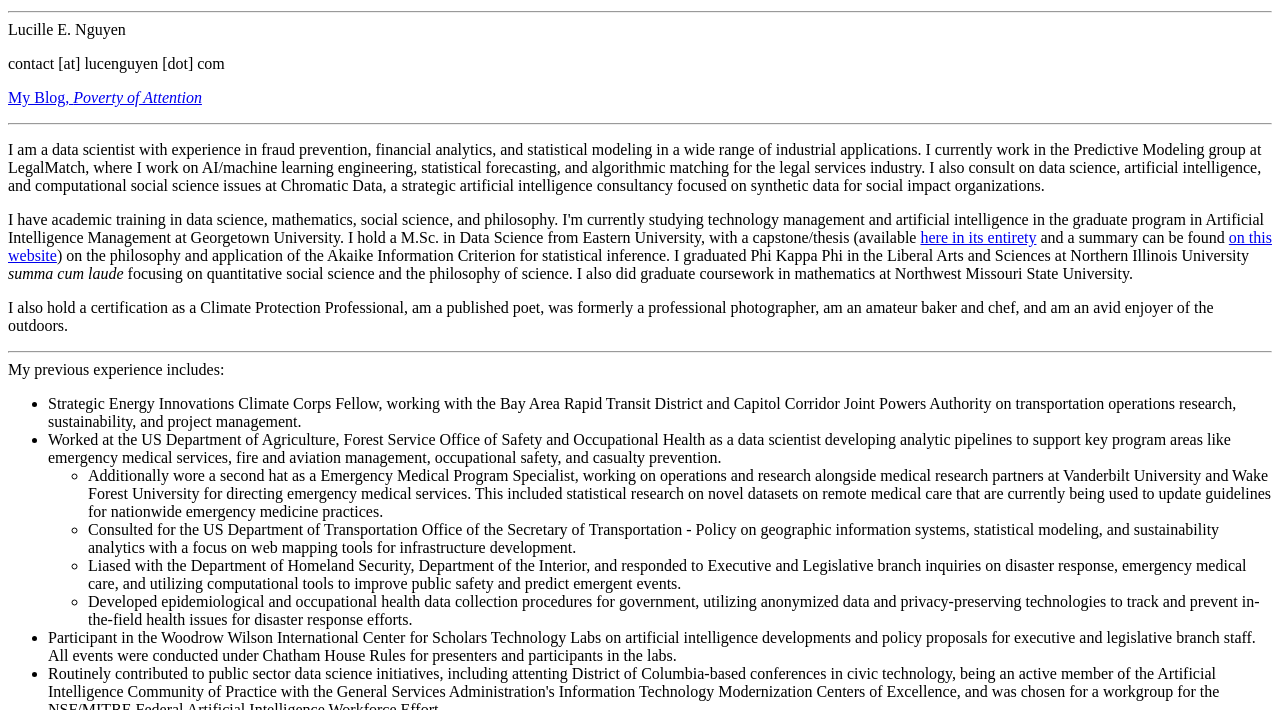
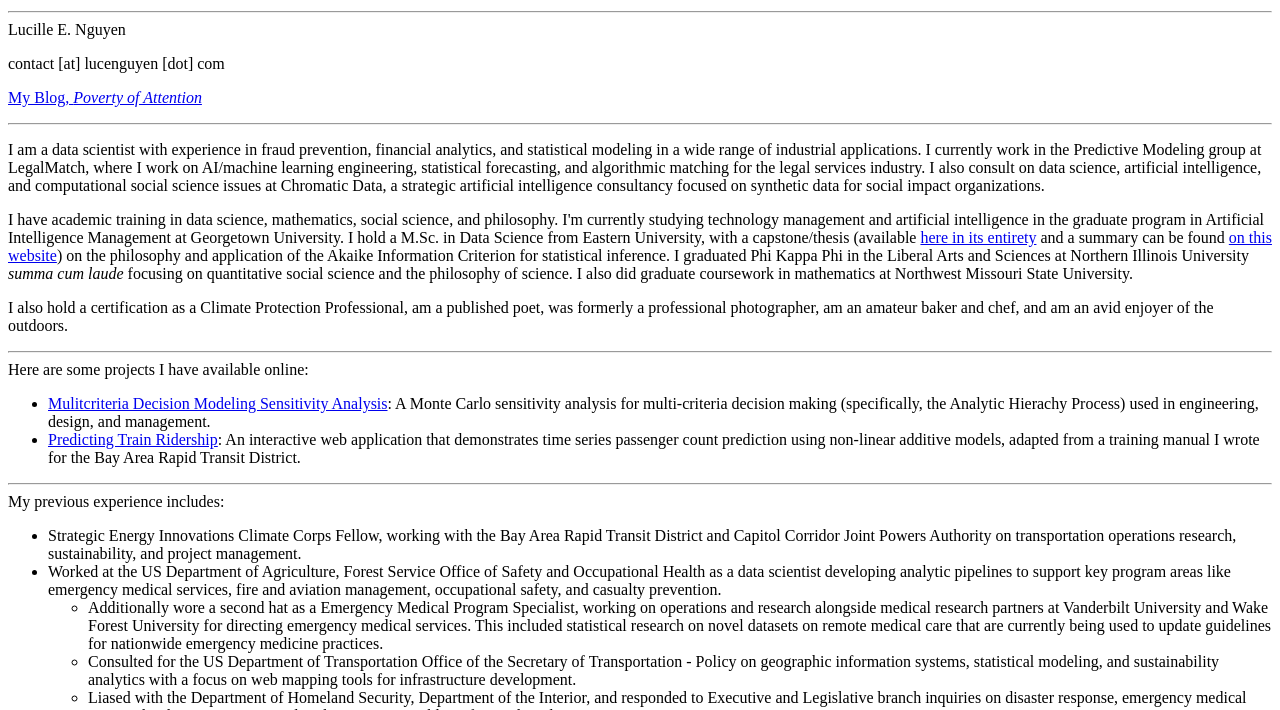
Before and after one commit to thelucenguyen/thelucenguyen.github.io, a plain HTML site: page index.html in a window 1280 px wide. Shown: the part 90-800 px from the top of the page. Drawn offline with Linux system fonts and the light colour scheme.

Commit message:
Update index.html

```diff
--- a/index.html
+++ b/index.html
@@ -21,6 +21,13 @@ I have academic training in data science, mathematics, social science, and philo
 <P>
 I also hold a certification as a Climate Protection Professional, am a published poet, was formerly a professional photographer, am an amateur baker and chef, and am an avid enjoyer of the outdoors.
 <P>
+
+<HR>
+Here are some projects I have available online:
+ <ul>
+  <li><a href="https://monte-carlo-sensitivity-analysis.vercel.app/">Mulitcriteria Decision Modeling Sensitivity Analysis</a>: A Monte Carlo sensitivity analysis for multi-criteria decision making (specifically, the Analytic Hierachy Process) used in engineering, design, and management.</li>
+  <li><a href="https://predicting-train-ridership.vercel.app/">Predicting Train Ridership</a>: An interactive web application that demonstrates time series passenger count prediction using non-linear additive models, adapted from a training manual I wrote for the Bay Area Rapid Transit District.</li>
+ </ul>
 
 <HR>
 My previous experience includes:
```
